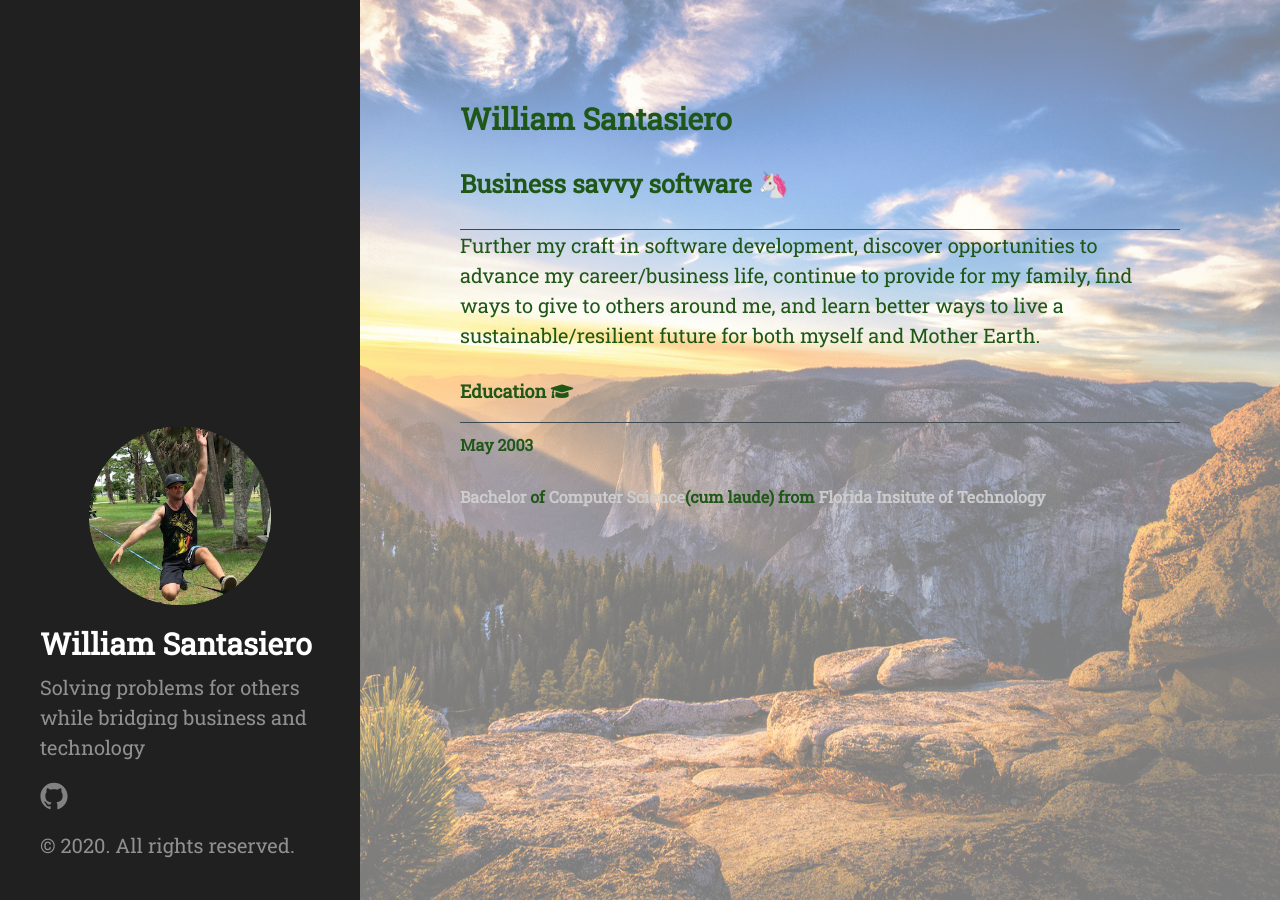
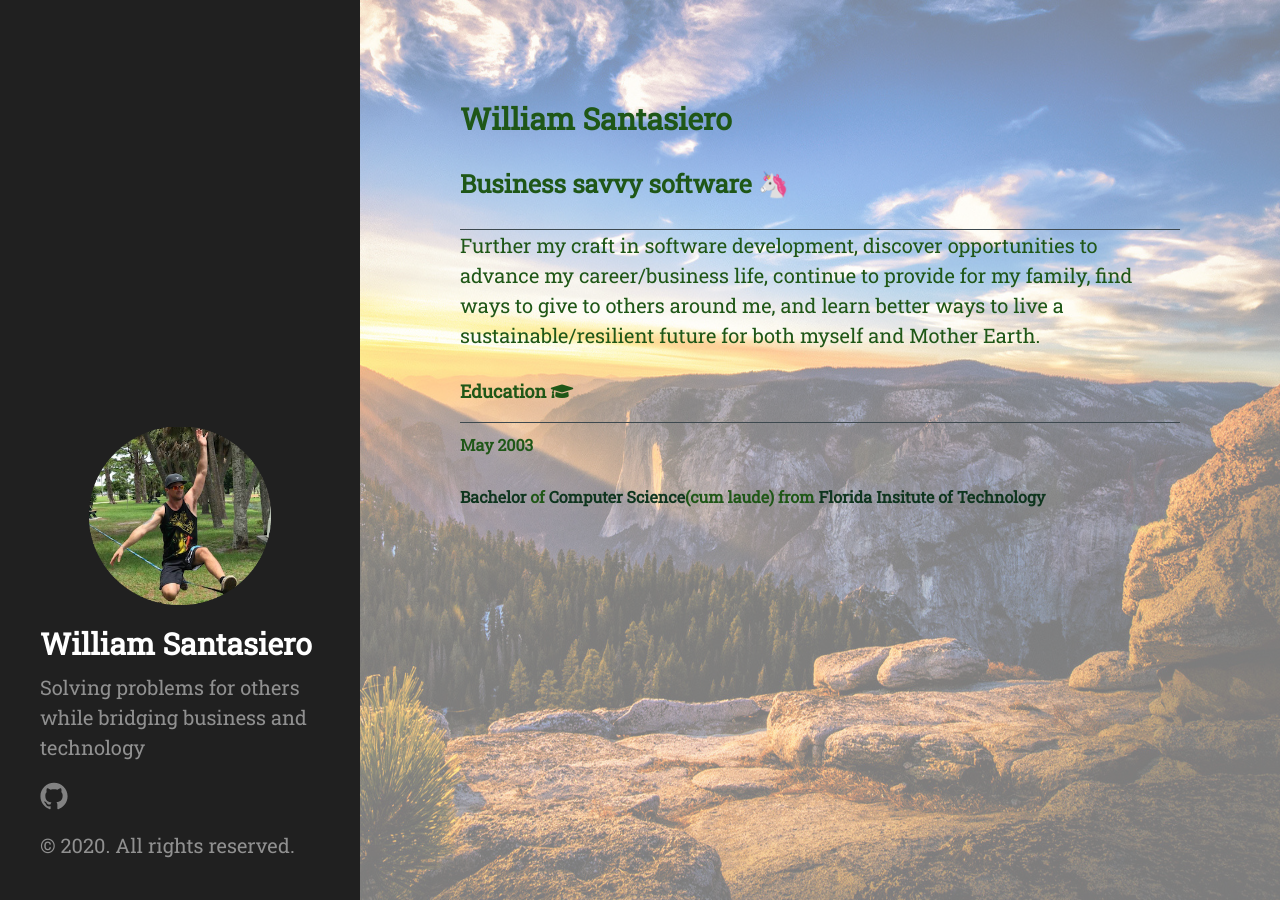
Before and after one commit to wsantas/wsantas.github.io, a Jekyll site: the page built from index.html, in a window 1280 px wide. Built offline with Jekyll 4.4.1, drawn with Linux system fonts in a browser that asks for light colours; nearby versions of some CDN libraries; the list of posts is cut into pages by our own code.

Commit message:
Font color

```diff
--- a/public/css/resume.css
+++ b/public/css/resume.css
@@ -28,7 +28,7 @@ body {
 }
 
 .highlight {
-    color: rgb(204, 204, 204);
+    color: rgb(14, 53, 30);
 }
 
 .hr {
```
Also changed, not shown: 2 other files.
